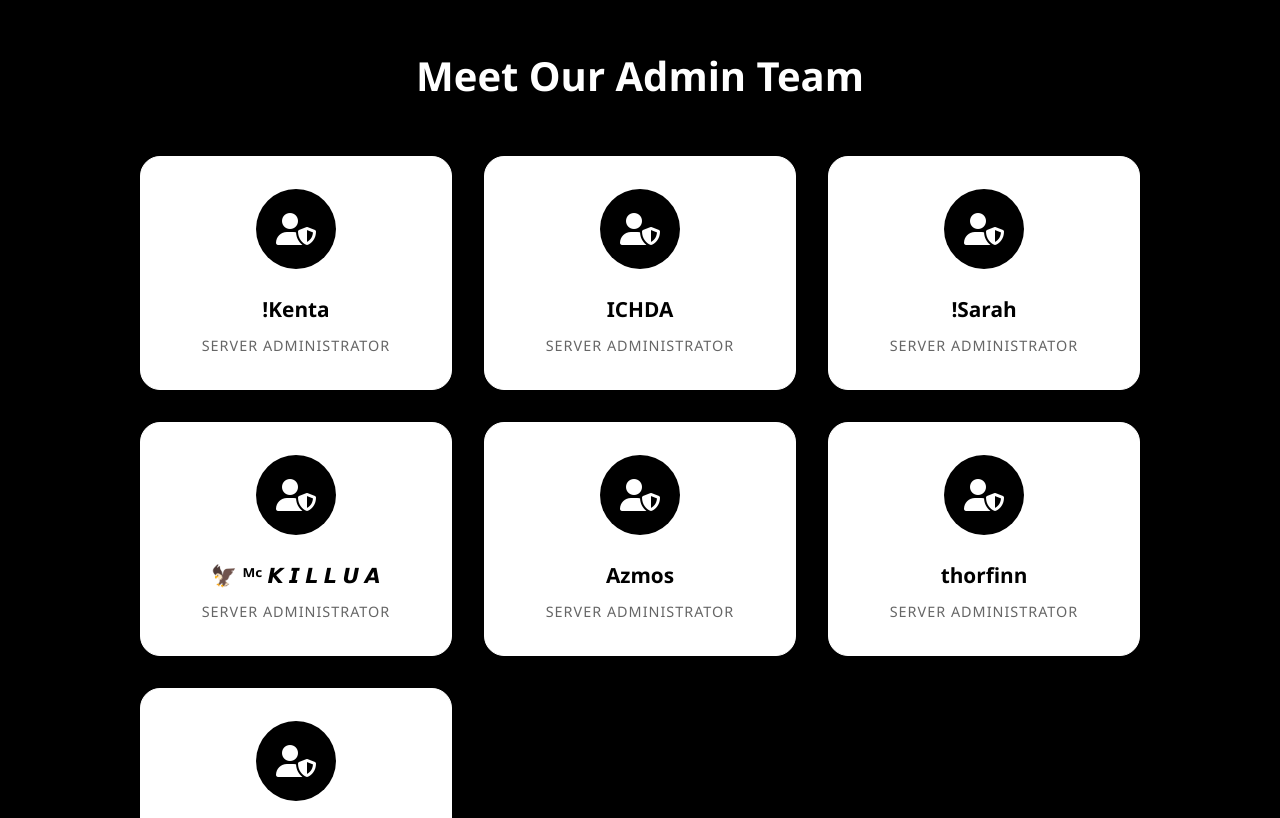
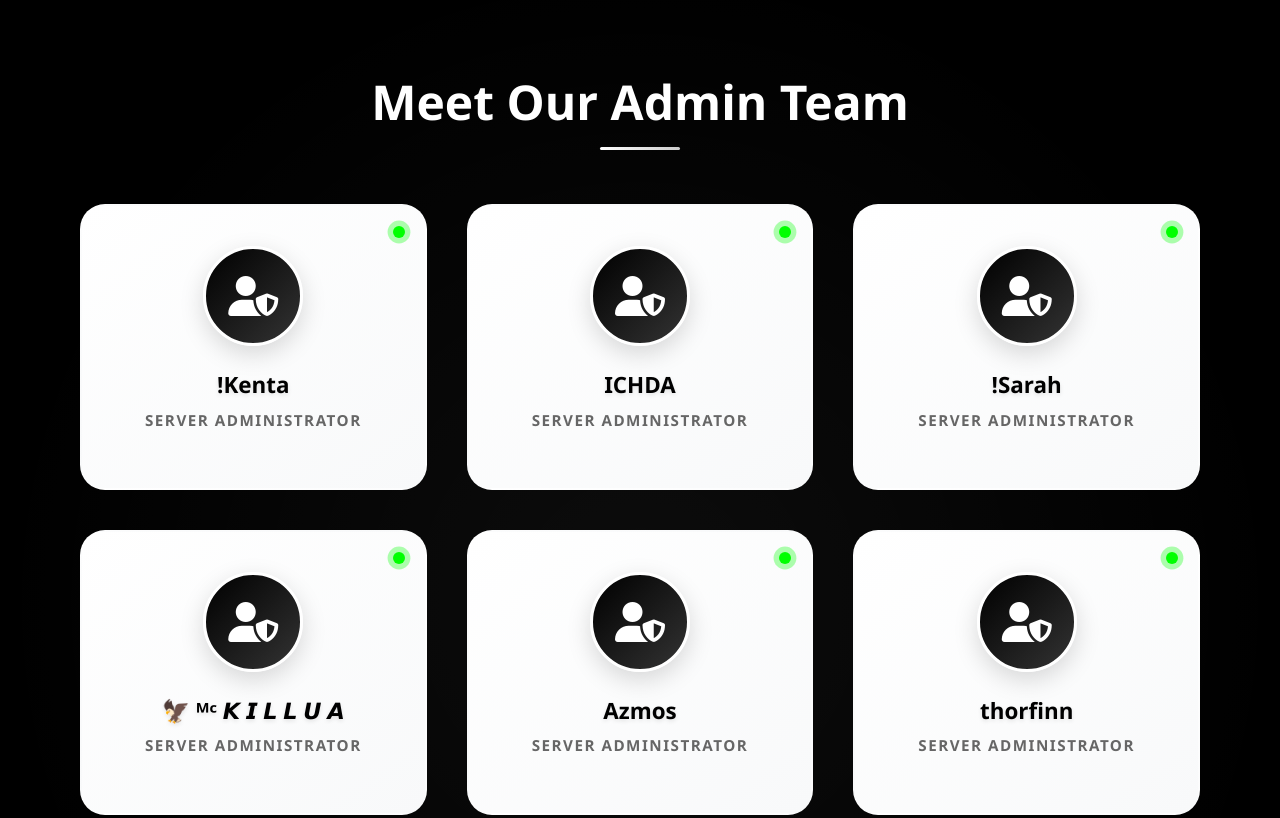
Before and after one commit to Ichda99/TheMoroCryptoCommunity, a plain HTML site: page index.html in a window 1280 px wide. Shown: the part 2539-3357 px from the top of the page. Drawn offline with Linux system fonts and the light colour scheme.

Commit message:
Update styles.css

```diff
--- a/styles.css
+++ b/styles.css
@@ -371,70 +371,201 @@ body {
     letter-spacing: 1px;
 }
 
-/* Admin Team Section */
+/* Enhanced Admin Team Section */
 .admins {
-    padding: 100px 0;
+    padding: 120px 0;
     background: #000000;
+    position: relative;
+}
+
+.admins::before {
+    content: '';
+    position: absolute;
+    top: 0;
+    left: 0;
+    right: 0;
+    bottom: 0;
+    background: radial-gradient(circle at 50% 50%, rgba(255, 255, 255, 0.05) 0%, transparent 70%);
+    pointer-events: none;
+}
+
+.admins .container {
+    position: relative;
+    z-index: 2;
+}
+
+.admins .section-title {
+    font-size: 3rem;
+    margin-bottom: 4rem;
+    position: relative;
+}
+
+.admins .section-title::after {
+    content: '';
+    position: absolute;
+    bottom: -10px;
+    left: 50%;
+    transform: translateX(-50%);
+    width: 80px;
+    height: 3px;
+    background: linear-gradient(45deg, #ffffff, #cccccc);
+    border-radius: 2px;
 }
 
 .admins-grid {
     display: grid;
-    grid-template-columns: repeat(auto-fit, minmax(280px, 1fr));
-    gap: 2rem;
-    max-width: 1000px;
+    grid-template-columns: repeat(auto-fit, minmax(320px, 1fr));
+    gap: 2.5rem;
+    max-width: 1400px;
     margin: 0 auto;
+    padding: 0 20px;
 }
 
 .admin-card {
-    background: #ffffff;
+    background: linear-gradient(145deg, #ffffff 0%, #f8f9fa 100%);
     color: #000000;
-    padding: 2rem;
-    border-radius: 20px;
+    padding: 2.5rem 2rem;
+    border-radius: 25px;
     text-align: center;
-    transition: all 0.3s ease;
-    border: 1px solid #ffffff;
+    transition: all 0.4s cubic-bezier(0.25, 0.46, 0.45, 0.94);
+    border: 2px solid transparent;
+    position: relative;
+    overflow: hidden;
+}
+
+.admin-card::before {
+    content: '';
+    position: absolute;
+    top: 0;
+    left: 0;
+    right: 0;
+    bottom: 0;
+    background: linear-gradient(45deg, transparent, rgba(255, 255, 255, 0.1), transparent);
+    opacity: 0;
+    transition: opacity 0.3s ease;
+}
+
+.admin-card:hover::before {
+    opacity: 1;
 }
 
 .admin-card:hover {
-    transform: translateY(-10px);
-    box-shadow: 0 20px 40px rgba(255, 255, 255, 0.2);
+    transform: translateY(-15px) scale(1.02);
+    box-shadow:
+        0 25px 50px rgba(255, 255, 255, 0.15),
+        0 15px 35px rgba(0, 0, 0, 0.1),
+        0 5px 15px rgba(0, 0, 0, 0.05);
+    border-color: rgba(255, 255, 255, 0.3);
 }
 
 .admin-avatar {
     margin-bottom: 1.5rem;
+    position: relative;
 }
 
 .avatar-placeholder {
-    width: 80px;
-    height: 80px;
-    background: #000000;
+    width: 100px;
+    height: 100px;
+    background: linear-gradient(135deg, #000000 0%, #333333 100%);
     border-radius: 50%;
     display: flex;
     align-items: center;
     justify-content: center;
     margin: 0 auto;
-    font-size: 2rem;
+    font-size: 2.5rem;
     color: #ffffff;
-    transition: all 0.3s ease;
+    transition: all 0.4s ease;
+    position: relative;
+    overflow: hidden;
+    border: 3px solid #ffffff;
+    box-shadow: 0 8px 25px rgba(0, 0, 0, 0.15);
+}
+
+.avatar-placeholder::before {
+    content: '';
+    position: absolute;
+    top: -50%;
+    left: -50%;
+    width: 200%;
+    height: 200%;
+    background: linear-gradient(45deg, transparent, rgba(255, 255, 255, 0.1), transparent);
+    opacity: 0;
+    transition: all 0.6s ease;
+    transform: rotate(45deg);
 }
 
 .admin-card:hover .avatar-placeholder {
-    transform: scale(1.1);
+    transform: scale(1.1) rotate(5deg);
+    box-shadow: 0 15px 40px rgba(0, 0, 0, 0.2);
+}
+
+.admin-card:hover .avatar-placeholder::before {
+    opacity: 1;
+    animation: shimmer 1.5s ease-in-out;
 }
 
 .admin-name {
-    font-size: 1.3rem;
-    font-weight: 600;
+    font-size: 1.4rem;
+    font-weight: 700;
     margin-bottom: 0.5rem;
     color: #000000;
     word-break: break-word;
+    line-height: 1.3;
+    transition: color 0.3s ease;
+    text-shadow: 0 2px 4px rgba(0, 0, 0, 0.1);
+}
+
+.admin-card:hover .admin-name {
+    color: #000000;
 }
 
 .admin-role {
     color: #666666;
-    font-size: 0.9rem;
+    font-size: 0.95rem;
     text-transform: uppercase;
-    letter-spacing: 1px;
+    letter-spacing: 1.5px;
+    font-weight: 600;
+    margin-bottom: 1rem;
+    transition: color 0.3s ease;
+}
+
+.admin-card:hover .admin-role {
+    color: #555555;
+}
+
+/* Add status indicator */
+.admin-card::after {
+    content: '';
+    position: absolute;
+    top: 20px;
+    right: 20px;
+    width: 12px;
+    height: 12px;
+    background: #00ff00;
+    border-radius: 50%;
+    box-shadow: 0 0 10px rgba(0, 255, 0, 0.5);
+    animation: pulse-green 2s infinite;
+}
+
+@keyframes pulse-green {
+    0% {
+        box-shadow: 0 0 0 0 rgba(0, 255, 0, 0.7);
+    }
+    70% {
+        box-shadow: 0 0 0 10px rgba(0, 255, 0, 0);
+    }
+    100% {
+        box-shadow: 0 0 0 0 rgba(0, 255, 0, 0);
+    }
+}
+
+@keyframes shimmer {
+    0% {
+        transform: translateX(-100%) translateY(-100%) rotate(45deg);
+    }
+    100% {
+        transform: translateX(100%) translateY(100%) rotate(45deg);
+    }
 }
 
 /* Contact Section */
@@ -669,6 +800,26 @@ body {
     .social-links {
         justify-content: center;
     }
+
+    .admins-grid {
+        grid-template-columns: 1fr;
+        gap: 2rem;
+        padding: 0 10px;
+    }
+
+    .admin-card {
+        padding: 2rem 1.5rem;
+    }
+
+    .avatar-placeholder {
+        width: 80px;
+        height: 80px;
+        font-size: 2rem;
+    }
+
+    .admin-name {
+        font-size: 1.2rem;
+    }
 }
 
 @media (max-width: 480px) {
@@ -692,4 +843,29 @@ body {
     .stats-grid {
         grid-template-columns: repeat(2, 1fr);
     }
+
+    .admins-grid {
+        grid-template-columns: 1fr;
+        gap: 1.5rem;
+    }
+
+    .admin-card {
+        padding: 1.5rem;
+        border-radius: 20px;
+    }
+
+    .avatar-placeholder {
+        width: 70px;
+        height: 70px;
+        font-size: 1.8rem;
+    }
+
+    .admin-name {
+        font-size: 1.1rem;
+        line-height: 1.2;
+    }
+
+    .admin-role {
+        font-size: 0.85rem;
+    }
 }
```
